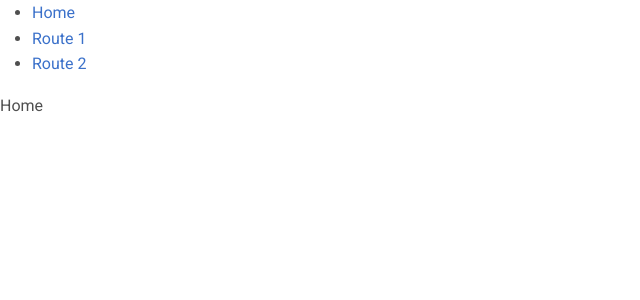
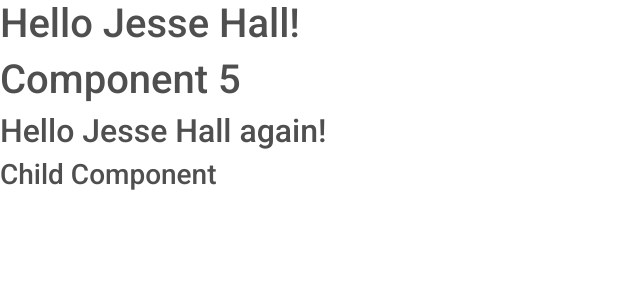
Before and after one commit to lata-makdiya/my-app, a React (Create React App) app: page / in a window 1280 px wide. Shown: the top 300 px of the page, without its empty margins (0-640 px from the left). Built offline with nearby package versions, Linux system fonts and the light colour scheme.

Commit message:
useContext hook

```diff
--- a/src/App.js
+++ b/src/App.js
@@ -8,6 +8,8 @@ import '../node_modules/bootstrap/dist/css/bootstrap.min.css';
 import Dashboard from './content/Dashboard';
 import './assets/css/admin.css';
 import './assets/css/mdb.min.css';
+import UseContextHookComponent from './practice/hook/useContext/UseContextHookComponent';
+
 
 function App() {
 
@@ -27,6 +29,7 @@ function App() {
       {/* <Sidebar1 menu={['home', 'about']} /> */}
       {/* <Footer details={{ name: 'default user', mobile: 9999999999 }} /> */}
       {/* <Practice /> */}
+      <UseContextHookComponent/>
     </>
   );
 }
--- a/src/index.js
+++ b/src/index.js
@@ -36,7 +36,8 @@ const router = createBrowserRouter([
 root.render(
   // Strict mode will render components 2 times, we can also remove it
   <React.StrictMode>
-    <RouterProvider router={router} />
+    {/* <RouterProvider router={router} /> */}
+    <App/>
   </React.StrictMode>
 
 );
--- /dev/null
+++ b/src/practice/hook/useContext/ChildComponent.js
@@ -0,0 +1,14 @@
+import { useState, createContext, useContext } from "react";
+import {UserContext} from './UseContextHookComponent';
+
+export default function ChildComponent() {
+    const user = useContext(UserContext);
+
+    return (
+        <>
+            <h1>Component 5</h1>
+            <h2>{`Hello ${user} again!`}</h2>
+            <h3>Child Component</h3>
+        </>
+    );
+}
--- /dev/null
+++ b/src/practice/hook/useContext/UseContextHookComponent.js
@@ -0,0 +1,16 @@
+import { useState, createContext, useContext } from "react";
+import ChildComponent from "./ChildComponent";
+
+export const UserContext = createContext();
+export default function UseContextHookComponent() {
+  const [user, setUser] = useState("Jesse Hall");
+
+  return (
+    <>
+      <UserContext.Provider value={user}>
+        <h1>{`Hello ${user}!`}</h1>
+        <ChildComponent />
+      </UserContext.Provider>
+    </>
+  );
+}
```
